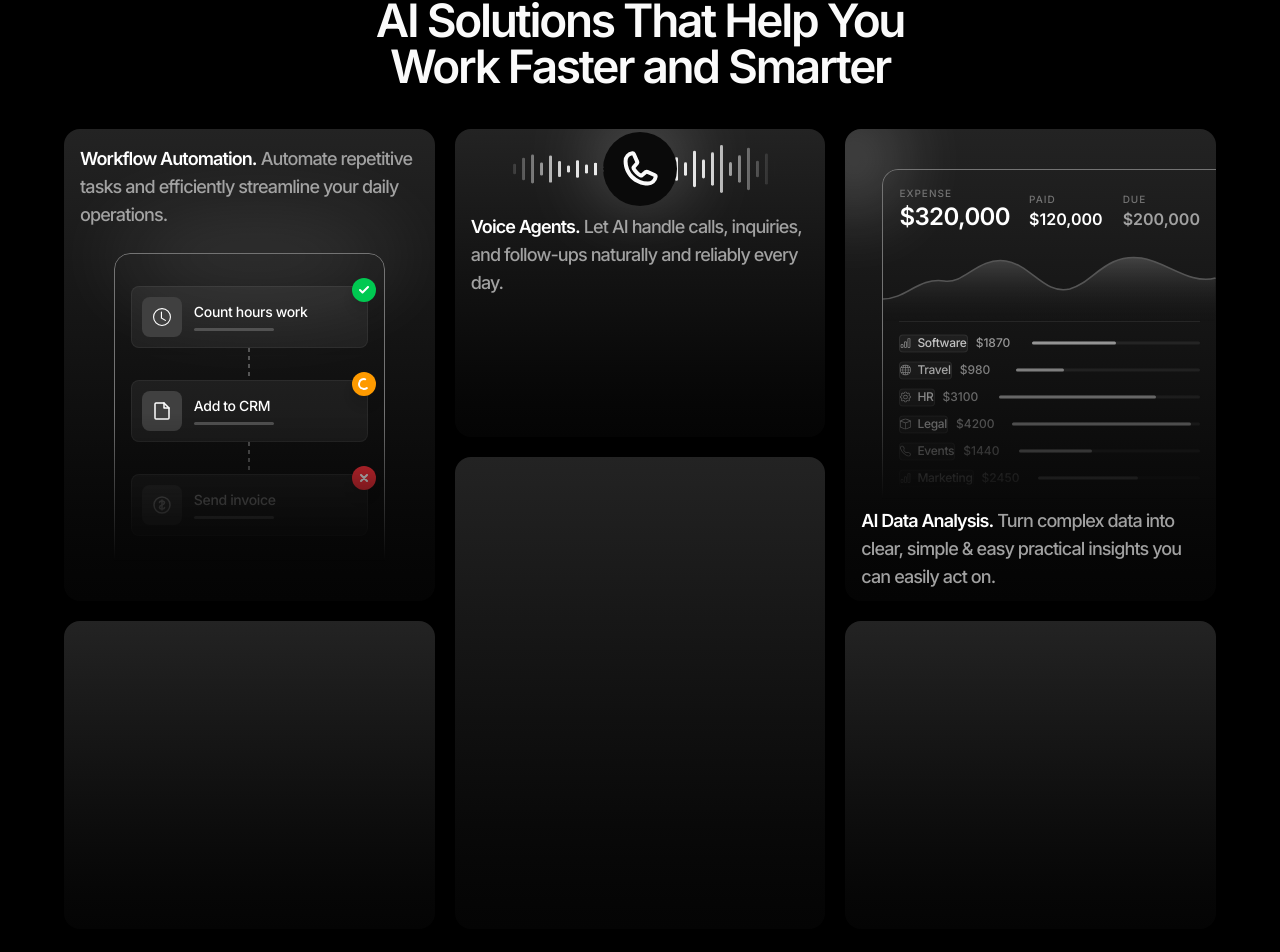
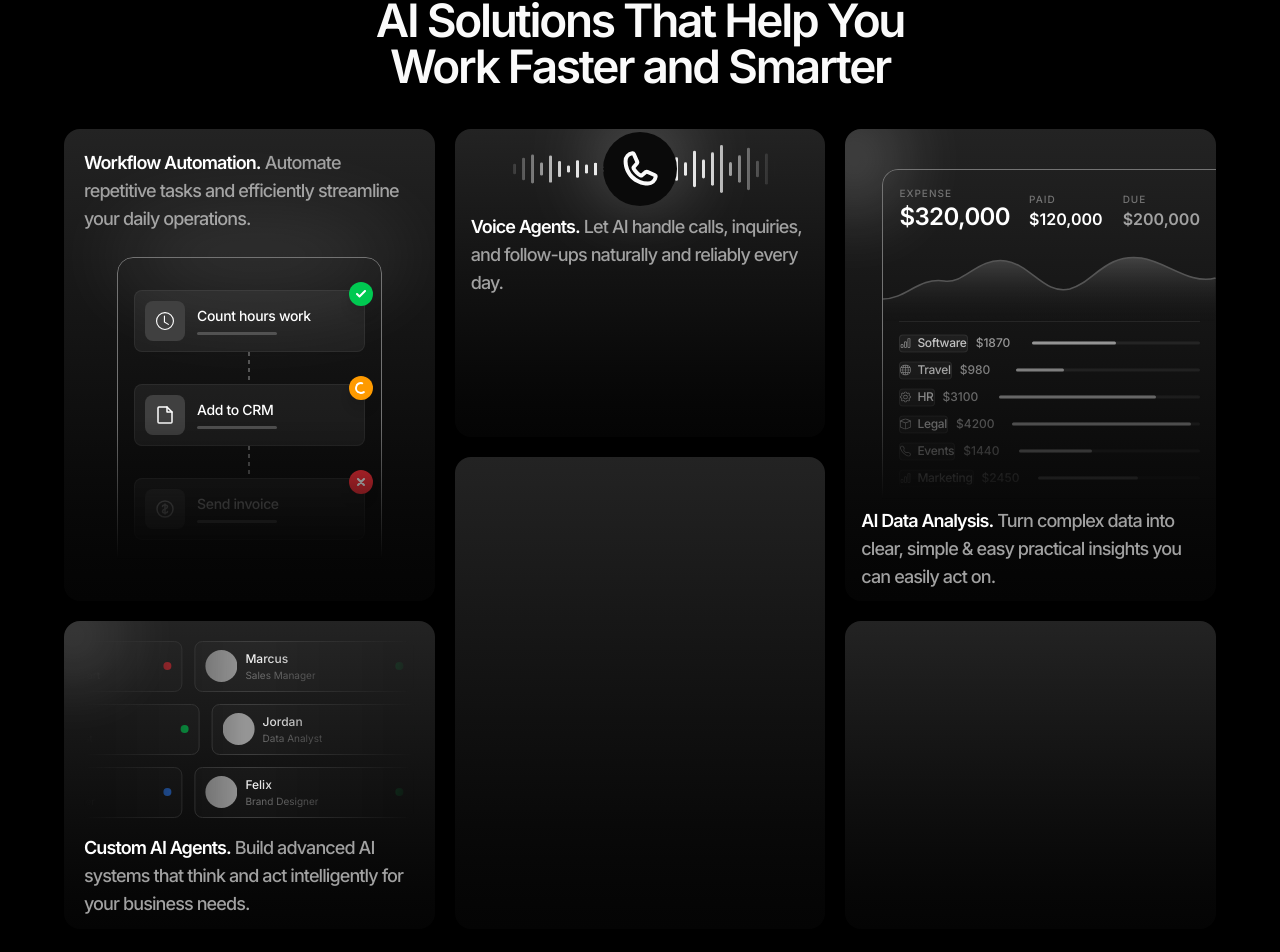
Before and after one commit to Nikhilqwert04/avix-main, a Next.js app: page / in a window 1280 px wide. Shown: the part 1932-2884 px from the top of the page. Built offline with nearby package versions, Linux system fonts and the light colour scheme; grey boxes are pictures that could not be loaded.

Commit message:
feat: introduce ProfileCard and FourthCard components to enhance the Solution layout; implement animated agent display for improved user engagement

```diff
--- a/components/landing/Solution.tsx
+++ b/components/landing/Solution.tsx
@@ -1,7 +1,8 @@
 "use client";
 import InfoPill from "../ui/InfoPill";
 import Glow from "../Glow";
-import { motion } from "framer-motion";
+import { motion, useAnimationFrame, useMotionValue } from "framer-motion";
+import { useRef } from "react";
 import {
   BsClock,
   BsBarChart,
@@ -25,7 +26,7 @@ const DashedConnector = () => (
 );
 
 export const FirstCard = () => (
-  <div className="relative row-span-3 w-[1fr] overflow-hidden rounded-2xl bg-linear-to-b from-[#232323] to-[#040404] p-4">
+  <div className="relative row-span-3 w-[1fr] overflow-hidden rounded-2xl bg-linear-to-b from-[#232323] to-[#040404] p-[20px]">
     <p className="text-lg font-medium tracking-tighter text-neutral-400">
       <span className="font-semibold text-white">Workflow Automation.</span>{" "}
       Automate repetitive tasks and efficiently streamline your daily
@@ -325,6 +326,177 @@ export const ThirdCard = () => (
   </div>
 );
 
+export const ProfileCard = ({
+  name,
+  position,
+  color,
+  image,
+}: {
+  name: string;
+  position: string;
+  color: string;
+  image: string;
+}) => (
+  <div className="flex w-[220px] shrink-0 items-center justify-between gap-2 rounded-lg border border-neutral-700 bg-white/[0.03] px-2.5 py-2">
+    <div className="flex items-center gap-2 overflow-hidden">
+      <div className="size-8 shrink-0 overflow-hidden rounded-full">
+        <img src={image} alt={name} className="h-full w-full object-cover" />
+      </div>
+      <div className="flex min-w-0 flex-col">
+        <h1 className="truncate text-[12px] font-medium text-white">{name}</h1>
+        <p className="truncate text-[10px] text-neutral-500">{position}</p>
+      </div>
+    </div>
+    <div className={`size-2 shrink-0 rounded-full ${color}`} />
+  </div>
+);
+
+const IMG =
+  "https://i.pinimg.com/736x/da/cb/5b/dacb5bcaeee7c65e4cd13ce3f85837d5.jpg";
+
+const agentRow1 = [
+  {
+    name: "Calista",
+    position: "Customer Support",
+    color: "bg-red-500",
+    image: IMG,
+  },
+  {
+    name: "Marcus",
+    position: "Sales Manager",
+    color: "bg-green-500",
+    image:
+      "https://i.pinimg.com/1200x/a0/28/1f/a0281ff36fee13410737387c95c93a97.jpg",
+  },
+  {
+    name: "Priya",
+    position: "Content Strategist",
+    color: "bg-blue-500",
+    image:
+      "https://i.pinimg.com/736x/ba/1b/28/ba1b284216afd1e216ded260efefdefa.jpg",
+  },
+  {
+    name: "Owen",
+    position: "Marketing Lead",
+    color: "bg-green-500",
+    image:
+      "https://i.pinimg.com/736x/c6/62/0c/c6620c761ef2000160553ec25c6ec83e.jpg",
+  },
+];
+const agentRow2 = [
+  {
+    name: "Jordan",
+    position: "Data Analyst",
+    color: "bg-green-500",
+    image:
+      "https://i.pinimg.com/736x/96/ce/c5/96cec50e4f2b438bd15733077ba7de57.jpg",
+  },
+  {
+    name: "Sofia",
+    position: "UX Designer",
+    color: "bg-red-500",
+    image:
+      "https://i.pinimg.com/1200x/18/30/e3/1830e383eb7519909b19d00ef5955d0e.jpg",
+  },
+  {
+    name: "Ethan",
+    position: "DevOps Engineer",
+    color: "bg-blue-500",
+    image:
+      "https://i.pinimg.com/736x/ba/aa/8b/baaa8b7574bcf30c1892e541fec977c7.jpg",
+  },
+  {
+    name: "Naomi",
+    position: "HR Specialist",
+    color: "bg-green-500",
+    image:
+      "https://i.pinimg.com/736x/b4/4a/46/b44a46d98b0401d4dff4e4edd128b190.jpg",
+  },
+];
+const agentRow3 = [
+  {
+    name: "Zara",
+    position: "Product Manager",
+    color: "bg-blue-500",
+    image:
+      "https://i.pinimg.com/1200x/dd/f5/6f/ddf56f5686e2957e7cc7cf17afee336c.jpg",
+  },
+  {
+    name: "Felix",
+    position: "Brand Designer",
+    color: "bg-green-500",
+    image:
+      "https://i.pinimg.com/736x/88/49/61/88496169f9c719e5ca0885f54612365f.jpg",
+  },
+  {
+    name: "Imara",
+    position: "SEO Specialist",
+    color: "bg-red-500",
+    image:
+      "https://i.pinimg.com/736x/8a/51/83/8a5183de54291302e6546cd6056227b1.jpg",
+  },
+  {
+    name: "Leo",
+    position: "Copywriter",
+    color: "bg-green-500",
+    image:
+      "https://i.pinimg.com/736x/e9/21/fc/e921fc70b478b74a04190594c212ed3e.jpg",
+  },
+];
+
+type Agent = { name: string; position: string; color: string; image: string };
+
+const MarqueeRow = ({
+  agents,
+  speed,
+  reverse,
+}: {
+  agents: Agent[];
+  speed: number;
+  reverse: boolean;
+}) => {
+  const ref = useRef<HTMLDivElement>(null);
+  const x = useMotionValue(0);
+
+  useAnimationFrame((_, delta) => {
+    if (!ref.current) return;
+    const halfW = ref.current.scrollWidth / 2;
+    const dir = reverse ? 1 : -1;
+    let next = x.get() + dir * speed * (delta / 1000);
+    if (!reverse && next <= -halfW) next += halfW;
+    if (reverse && next >= 0) next -= halfW;
+    x.set(next);
+  });
+
+  return (
+    <div className="overflow-hidden">
+      <motion.div ref={ref} style={{ x }} className="flex w-max gap-3">
+        {[...agents, ...agents].map((agent, i) => (
+          <ProfileCard key={i} {...agent} />
+        ))}
+      </motion.div>
+    </div>
+  );
+};
+
+export const FourthCard = () => (
+  <div className="relative row-span-2 w-[1fr] overflow-hidden rounded-2xl bg-linear-to-b from-[#232323] to-[#040404] p-5">
+    <Glow className="-top-4 -left-7" width="20%" height="20%" opacity={0.3} />
+
+    <div className="flex flex-col gap-3 overflow-hidden mask-r-from-40 mask-l-from-40">
+      <MarqueeRow agents={agentRow1} speed={20} reverse={false} />
+      <MarqueeRow agents={agentRow2} speed={20} reverse={true} />
+      <MarqueeRow agents={agentRow3} speed={20} reverse={false} />
+    </div>
+
+    <p className="mt-4 text-lg font-medium tracking-tighter text-neutral-400">
+      <span className="font-semibold text-white">Custom AI Agents.</span> Build
+      advanced AI systems that think and act intelligently for your business
+      needs.
+    </p>
+  </div>
+);
+
 const Solution = () => {
   return (
     <div className="flex h-fit flex-col items-center gap-2 pb-20">
@@ -339,7 +511,7 @@ const Solution = () => {
         <ThirdCard />
 
         <div className="relative row-span-3 w-[1fr] overflow-hidden rounded-2xl bg-linear-to-b from-[#232323] to-[#040404]"></div>
-        <div className="relative row-span-2 w-[1fr] overflow-hidden rounded-2xl bg-linear-to-b from-[#232323] to-[#040404]"></div>
+        <FourthCard />
         <div className="relative row-span-2 w-[1fr] overflow-hidden rounded-2xl bg-linear-to-b from-[#232323] to-[#040404]"></div>
       </div>
     </div>
```
